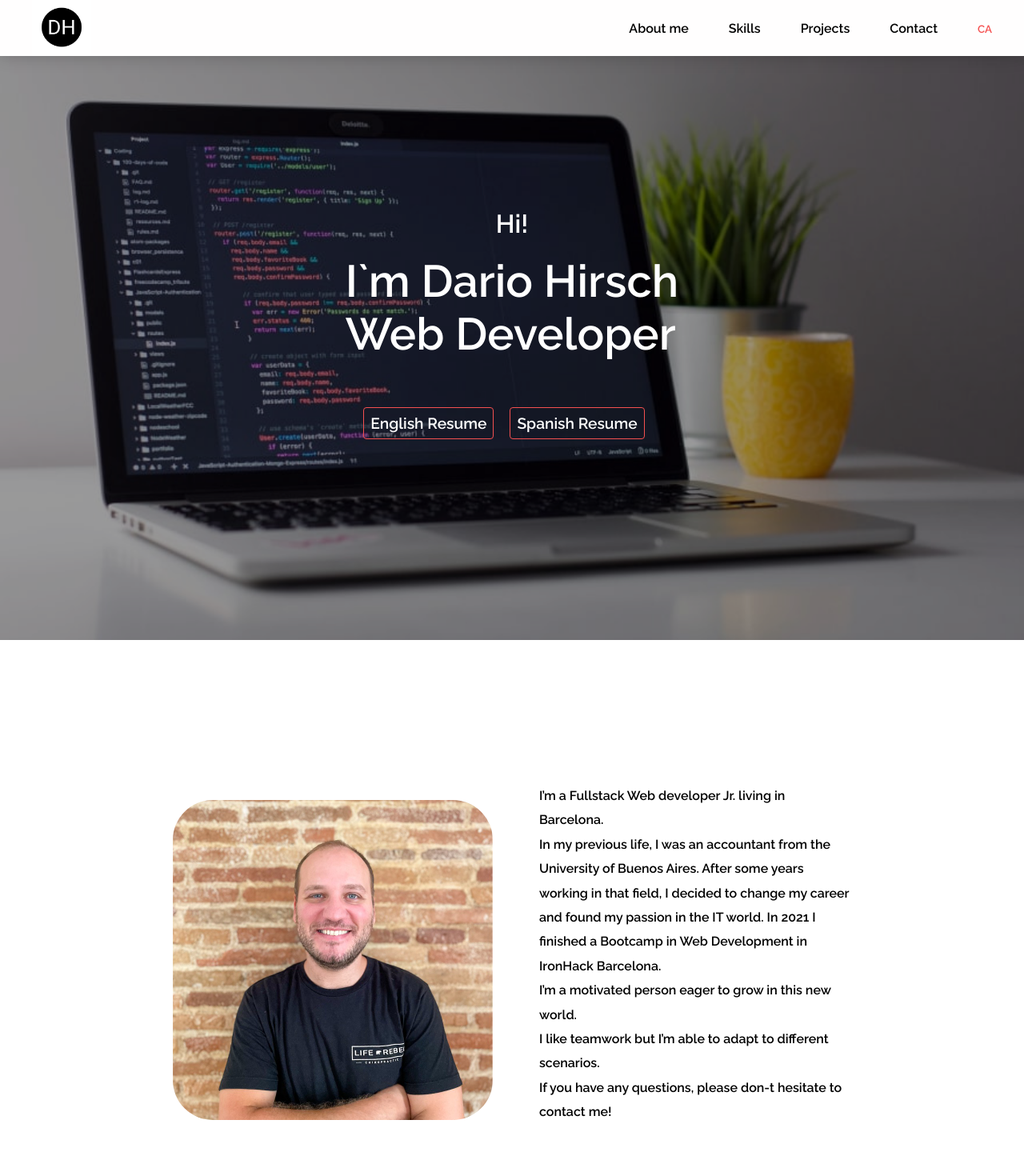
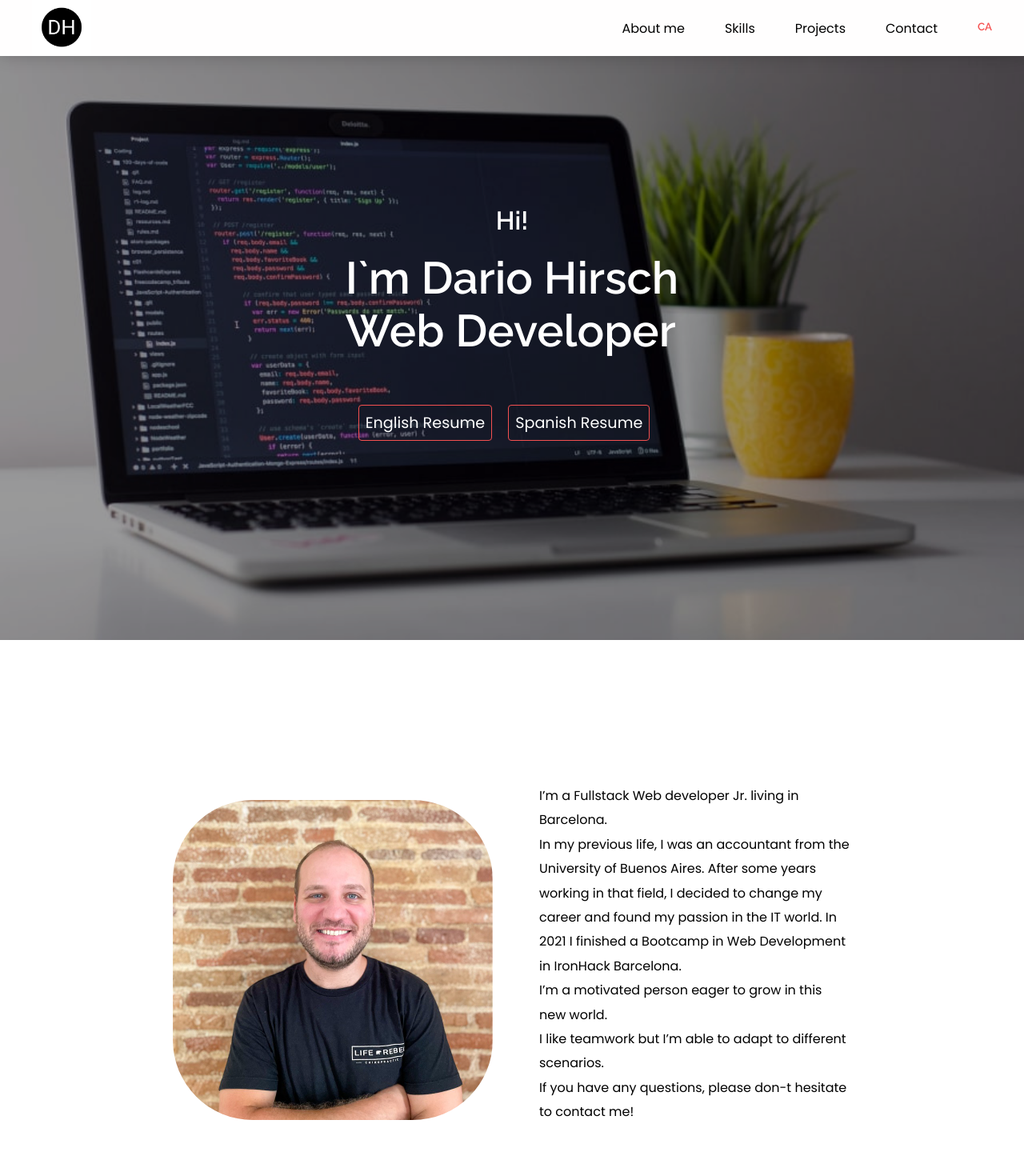
Before and after one commit to dariohirsch/portfolio, a React (Create React App) app: page / in a window 1280 px wide. Shown: the top 1470 px of the page at 80% size. Built offline with nearby package versions, Linux system fonts and the light colour scheme.

Commit message:
font styles changed

```diff
--- a/src/App.css
+++ b/src/App.css
@@ -160,8 +160,9 @@
 }
 #link-cont a {
 	text-decoration: none;
+
 	color: white;
-	font-weight: 800;
+	font-weight: lighter;
 	border: 1px solid rgb(245, 80, 80);
 	border-radius: 4px;
 	padding: 8px;
@@ -188,7 +189,7 @@
 #img-container img {
 	height: auto;
 	width: 100%;
-	border-radius: 50px;
+	border-radius: 100px;
 }
 
 #about-text {
@@ -199,6 +200,8 @@
 
 #text {
 	line-height: 1.9rem;
+	font-family: "Poppins", sans-serif;
+	font-weight: lighter;
 }
 /*
 hr {
@@ -315,18 +318,20 @@ hr {
 /* Contact */
 
 #contact {
-	height: 30vh;
+	height: 50vh;
 
-	background-color: rgba(245, 240, 240, 0.4);
+	background-color: rgba(252, 246, 246, 0.822);
 	display: flex;
 	flex-direction: column;
 	align-items: center;
 	justify-content: center;
 }
 
-/* #contact-info span {
-	color: white;
-} */
+#contact-info span,
+a {
+	font-family: "Poppins", sans-serif;
+	font-weight: lighter;
+}
 
 #contact-info {
 	margin-top: 1.5rem;
@@ -344,7 +349,7 @@ hr {
 	text-decoration: none;
 	color: black;
 	align-items: center;
-	margin-top: 8px;
+	margin-top: 20px;
 }
 
 /* Reponsive */
--- a/src/components/Contact.js
+++ b/src/components/Contact.js
@@ -8,7 +8,7 @@ const Contact = () => {
 				</span>
 
 				<span className="to-align">
-					<img className="contact-logo" src="/icons8-teléfono-celular-50.png" alt="" />
+					<img className="contact-logo" src="/whatsapp.png" alt="" />
 					<span>+34 670 34 98 43</span>
 				</span>
 				<a className="to-align" href="http://www.linkedin.com/in/dario-hirsch" target="_blank" rel="noreferrer">
```
Also changed, not shown: public/whatsapp.png (added).
